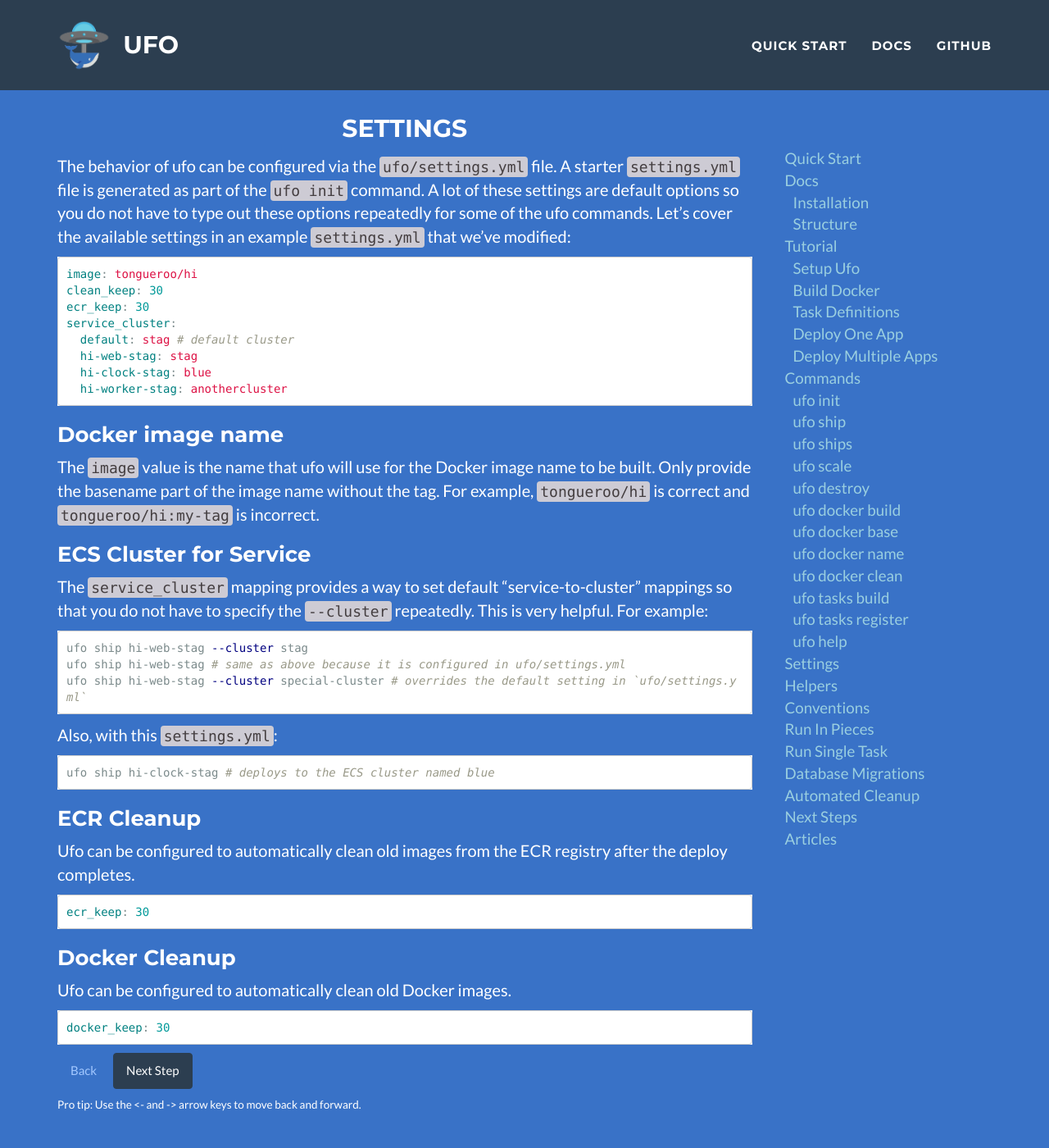
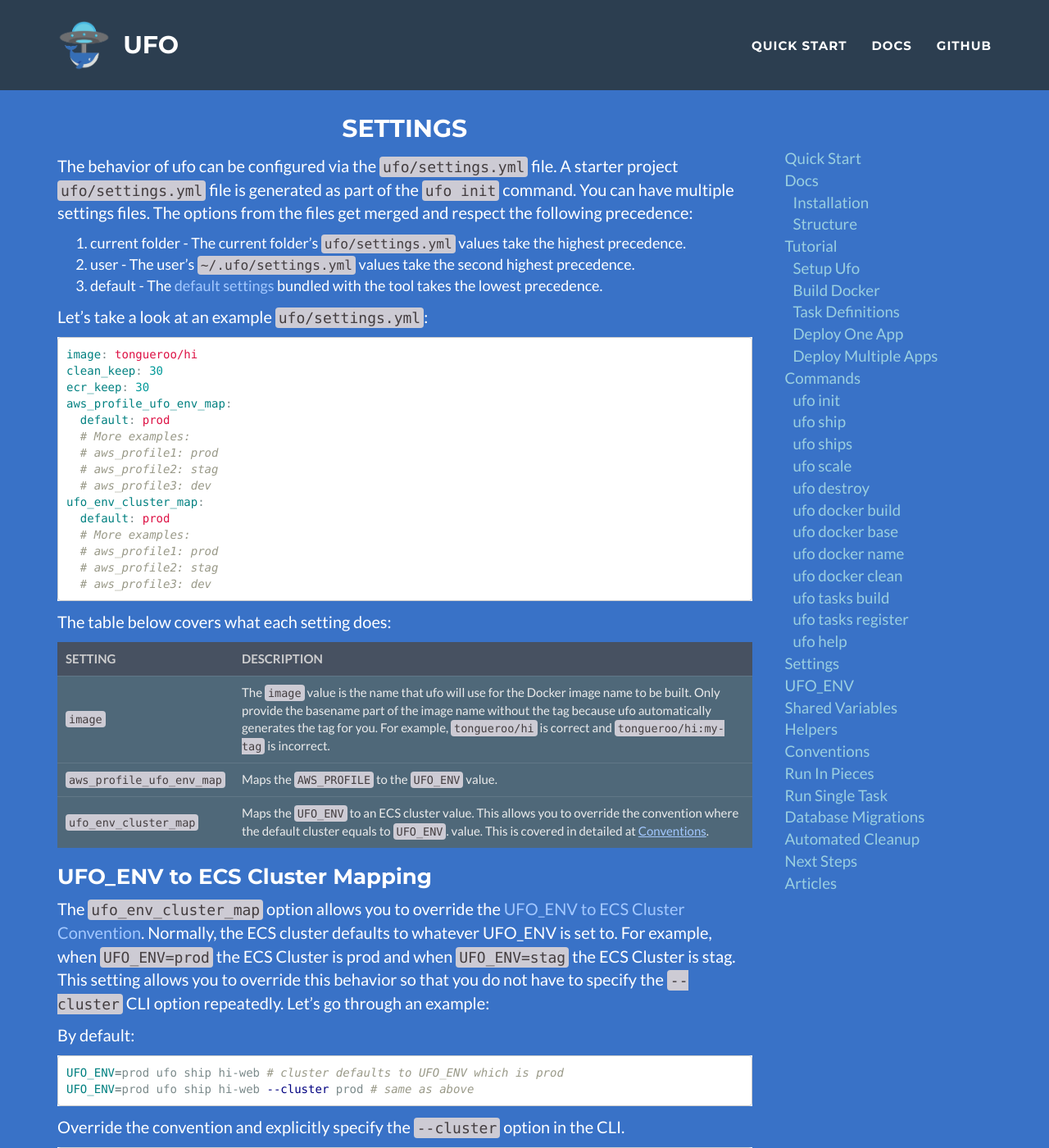
Before and after one commit to boltops-tools/ufo, a Jekyll site: the page built from docs/_docs/settings.md, in a window 1280 px wide and 1400 px high. Shown: the whole window at 82% size. Built offline with Jekyll 4.4.1, drawn with Linux system fonts in a browser that asks for light colours; some of the changed text lies outside the part shown.

Commit message:
shared variabled support, intro UFO_ENV concept
* also added new settings mapping based on the UFO_ENV concept

````diff
--- a/docs/_docs/settings.md
+++ b/docs/_docs/settings.md
@@ -2,55 +2,96 @@
 title: Settings
 ---
 
-The behavior of ufo can be configured via the `ufo/settings.yml` file.  A starter `settings.yml` file is generated as part of the `ufo init` command. A lot of these settings are default options so you do not have to type out these options repeatedly for some of the ufo commands. Let's cover the available settings in an example `settings.yml` that we've modified:
+The behavior of ufo can be configured via the `ufo/settings.yml` file.  A starter project `ufo/settings.yml` file is generated as part of the `ufo init` command. You can have multiple settings files. The options from the files get merged and respect the following precedence:
+
+1. current folder - The current folder's `ufo/settings.yml` values take the highest precedence.
+2. user - The user's `~/.ufo/settings.yml` values take the second highest precedence.
+3. default - The [default settings](https://github.com/tongueroo/ufo/blob/master/lib/ufo/default/settings.yml) bundled with the tool takes the lowest precedence.
+
+Let's take a look at an example `ufo/settings.yml`:
 
 ```yaml
 image: tongueroo/hi
 clean_keep: 30
 ecr_keep: 30
-service_cluster:
-  default: stag # default cluster
-  hi-web-stag: stag
-  hi-clock-stag: blue
-  hi-worker-stag: anothercluster
+aws_profile_ufo_env_map:
+  default: prod
+  # More examples:
+  # aws_profile1: prod
+  # aws_profile2: stag
+  # aws_profile3: dev
+ufo_env_cluster_map:
+  default: prod
+  # More examples:
+  # aws_profile1: prod
+  # aws_profile2: stag
+  # aws_profile3: dev
 ```
 
-### Docker image name
+The table below covers what each setting does:
 
-The `image` value is the name that ufo will use for the Docker image name to be built.  Only provide the basename part of the image name without the tag. For example, `tongueroo/hi` is correct and `tongueroo/hi:my-tag` is incorrect.
+Setting  | Description
+------------- | -------------
+`image`  | The `image` value is the name that ufo will use for the Docker image name to be built.  Only provide the basename part of the image name without the tag because ufo automatically generates the tag for you. For example, `tongueroo/hi` is correct and `tongueroo/hi:my-tag` is incorrect.
+`aws_profile_ufo_env_map`  | Maps the `AWS_PROFILE` to the `UFO_ENV` value.
+`ufo_env_cluster_map`  | Maps the `UFO_ENV` to an ECS cluster value.  This allows you to override the convention where the default cluster equals to `UFO_ENV`. value.  This is covered in detailed at [Conventions]({% link _docs/conventions.md %}).
 
-### ECS Cluster for Service
 
-The `service_cluster` mapping provides a way to set default "service-to-cluster" mappings so that you do not have to specify the `--cluster` repeatedly.  This is very helpful. For example:
+### UFO_ENV to ECS Cluster Mapping
+
+The `ufo_env_cluster_map` option allows you to override the [UFO_ENV to ECS Cluster Convention]({% link _docs/conventions.md %}).  Normally, the ECS cluster defaults to whatever UFO_ENV is set to.  For example, when `UFO_ENV=prod` the ECS Cluster is prod and when `UFO_ENV=stag` the ECS Cluster is stag.  This setting allows you to override this behavior so that you do not have to specify the `--cluster` CLI option repeatedly.  Let's go through an example:
+
+By default:
 
 ```sh
-ufo ship hi-web-stag --cluster stag
-ufo ship hi-web-stag # same as above because it is configured in ufo/settings.yml
-ufo ship hi-web-stag --cluster special-cluster # overrides the default setting in `ufo/settings.yml`
+UFO_ENV=prod ufo ship hi-web # cluster defaults to UFO_ENV which is prod
+UFO_ENV=prod ufo ship hi-web --cluster prod # same as above
 ```
 
-Also, with this `settings.yml`:
+Override the convention and explicitly specify the `--cluster` option in the CLI.
 
 ```sh
-ufo ship hi-clock-stag # deploys to the ECS cluster named blue
+UFO_ENV=prod ufo ship hi-web --cluster custom-cluster # override the default UFO_ENV TO cluster mapping
 ```
 
-### ECR Cleanup
-
-Ufo can be configured to automatically clean old images from the ECR registry after the deploy completes.
+We can also override the convention with `settings.yml`:
 
 ```yaml
-ecr_keep: 30
+ufo_env_cluster_map:
+  prod: custom-cluster
 ```
 
-### Docker Cleanup
+Because of the `ufo_env_cluster_map` setting, the `--cluster` CLI option is not longer required:
 
-Ufo can be configured to automatically clean old Docker images.
+```sh
+UFO_ENV=prod ufo ship hi-web # same as --cluster custom-cluster because of settings.yml
+```
+
+### AWS_PROFILE TO UFO_ENV Mapping
+
+An interesting way to set `UFO_ENV` is with the `aws_profile_ufo_env_map` in `ufo/settings.yml`.  Given:
 
 ```yaml
-docker_keep: 30
+aws_profile_ufo_env_map:
+  default: dev
+  my-prod-profile: prod
+  my-stag-profile: stag
 ```
 
+In this case, when you set `AWS_PROFILE` to switch AWS profiles, ufo picks this up and maps the `AWS_PROFILE` value to the specified `UFO_ENV` using the `aws_profile_ufo_env_map` lookup.  Example:
+
+```sh
+AWS_PROFILE=my-prod-profile => UFO_ENV=prod
+AWS_PROFILE=my-stag-profile => UFO_ENV=stag
+AWS_PROFILE=default => UFO_ENV=dev
+AWS_PROFILE=whatever => UFO_ENV=dev
+```
+
+Notice how `AWS_PROFILE=whatever` results in `UFO_ENV=dev`.  This is because the `default: dev` map is specially treated. If you set the `default` map, this becomes the default value when the profile map is not specified in the rest of `ufo/settings.yml`.
+
+This behavior prevents you from switching `AWS_PROFILE`s and then accidentally deploying a production based docker image to staging and vice versas because you forgot to also switch `LONO_ENV` to its respective environment.
+
+
 <a id="prev" class="btn btn-basic" href="{% link _docs/ufo-help.md %}">Back</a>
-<a id="next" class="btn btn-primary" href="{% link _docs/helpers.md %}">Next Step</a>
+<a id="next" class="btn btn-primary" href="{% link _docs/ufo-env.md %}">Next Step</a>
 <p class="keyboard-tip">Pro tip: Use the <- and -> arrow keys to move back and forward.</p>
--- /dev/null
+++ b/docs/_docs/ufo-env.md
@@ -0,0 +1,54 @@
+---
+title: UFO_ENV
+---
+
+Ufo's behavior is controlled by the `UFO_ENV` environment variable.  For example, the `UFO_ENV` variable is used to layer different ufo variable files together to make it easy to specify settings for different environments like production and staging.  This is covered thoroughly in the [Variables]({% link _docs/variables.md %}) section.  `UFO_ENV` defaults to `prod` when not set.
+
+### Setting UFO_ENV
+
+The `UFO_ENV` can be set easily in several ways:
+
+1. At the CLI command invocation - This takes the highest precedence.
+2. Exported as an environment variable to your shell - This takes the second highest precedence.
+3. As a `aws_profile_ufo_env_map` value in your `ufo/settings.yml` file - This takes the lowest precedence.
+
+### At the CLI Command
+
+```sh
+UFO_ENV=prod ufo ship hi-web --cluster prod
+```
+
+### As an environment variable
+
+```sh
+export UFO_ENV=prod
+ufo ship hi-web --cluster prod
+```
+
+Most people will set `UFO_ENV` in their `~/.profile`.
+
+### In ufo/settings.yml
+
+The most interesting way to set `UFO_ENV` is with the `aws_profile_ufo_env_map` in `ufo/settings.yml`.  Let's say you have a `~/.ufo/settings.yml` with the following:
+
+```yaml
+aws_profile_ufo_env_map:
+  default: dev
+  my-prod-profile: prod
+  my-stag-profile: stag
+```
+
+In this case, when you set `AWS_PROFILE` to switch AWS profiles, ufo picks this up and maps the `AWS_PROFILE` value to the specified `UFO_ENV` using the `aws_profile_ufo_env_map` lookup.  Example:
+
+```sh
+AWS_PROFILE=my-prod-profile => UFO_ENV=prod
+AWS_PROFILE=my-stag-profile => UFO_ENV=stag
+AWS_PROFILE=default => UFO_ENV=dev
+AWS_PROFILE=whatever => UFO_ENV=dev
+```
+
+Notice how `AWS_PROFILE=whatever` results in `UFO_ENV=dev`.  This is because the `default: dev` map is specially treated. If you set the `default` map, this becomes the default value when the profile map is not specified in the rest of `ufo/settings.yml`.  More info on settings is available at [settings]({% link _docs/settings.md %}).
+
+<a id="prev" class="btn btn-basic" href="{% link _docs/settings.md %}">Back</a>
+<a id="next" class="btn btn-primary" href="{% link _docs/variables.md %}">Next Step</a>
+<p class="keyboard-tip">Pro tip: Use the <- and -> arrow keys to move back and forward.</p>
--- a/docs/_includes/subnav.html
+++ b/docs/_includes/subnav.html
@@ -33,6 +33,8 @@
             </ul>
         </li>
         <li><a href="{% link _docs/settings.md %}">Settings</a></li>
+        <li><a href="{% link _docs/ufo-env.md %}">UFO_ENV</a></li>
+        <li><a href="{% link _docs/variables.md %}">Shared Variables</a></li>
         <li><a href="{% link _docs/helpers.md %}">Helpers</a></li>
         <li><a href="{% link _docs/conventions.md %}">Conventions</a></li>
         <li><a href="{% link _docs/run-in-pieces.md %}">Run In Pieces</a></li>
--- a/lib/starter_project/ufo/settings.yml
+++ b/lib/starter_project/ufo/settings.yml
@@ -2,6 +2,7 @@
 image: <%= @image %>
 # clean_keep: 30
 # ecr_keep: 30
+
 service_cluster:
   default: <%= @cluster %> # default cluster
   # can override the default cluster for each service.  CLI overrides all of these settings.
````
Also changed, not shown: docs/_docs/conventions.md (+4 -0 lines), docs/_docs/helpers.md (+1 -1 lines), docs/_docs/structure.md (+6 -2 lines), docs/_docs/variables.md (added, +48 -0 lines), lib/ufo/default/settings.yml (added, +22 -0 lines), lib/ufo/env.rb (added, +11 -0 lines), lib/ufo/settings.rb (+17 -12 lines), 1 other file.
